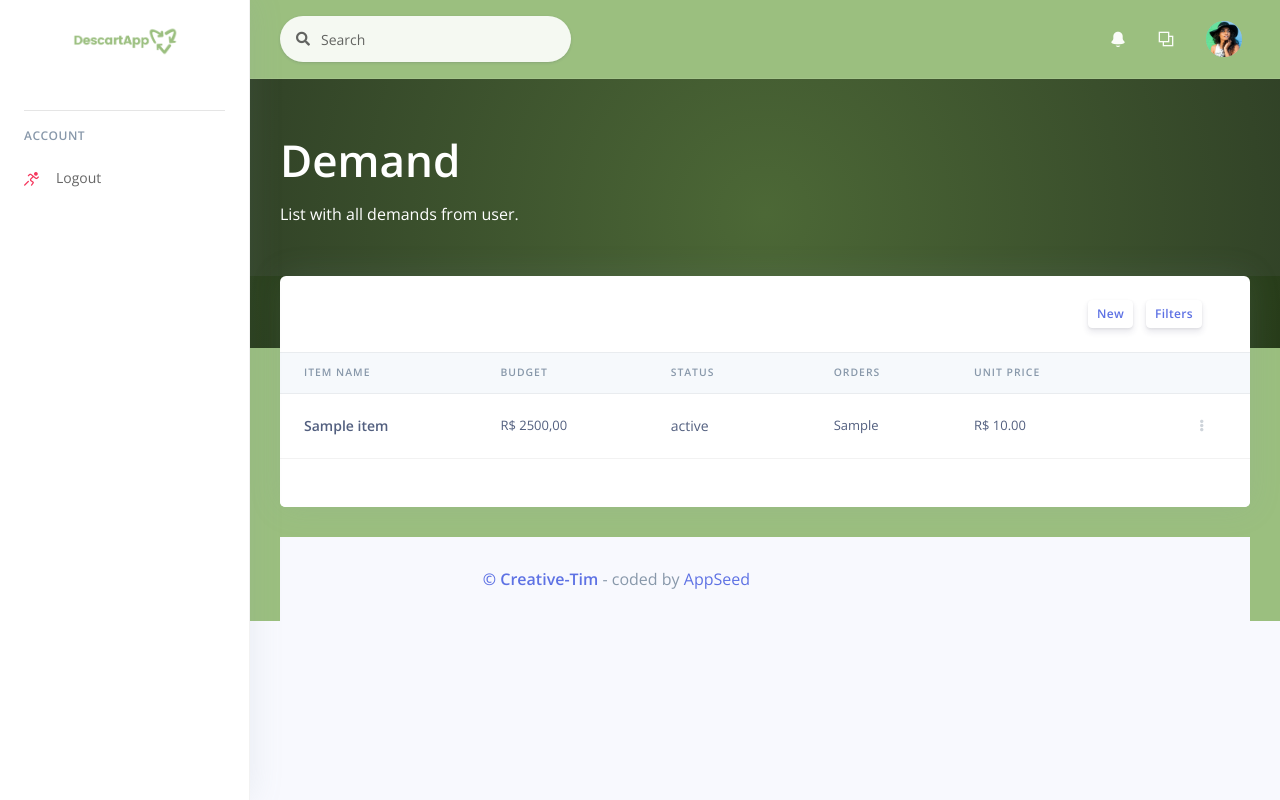
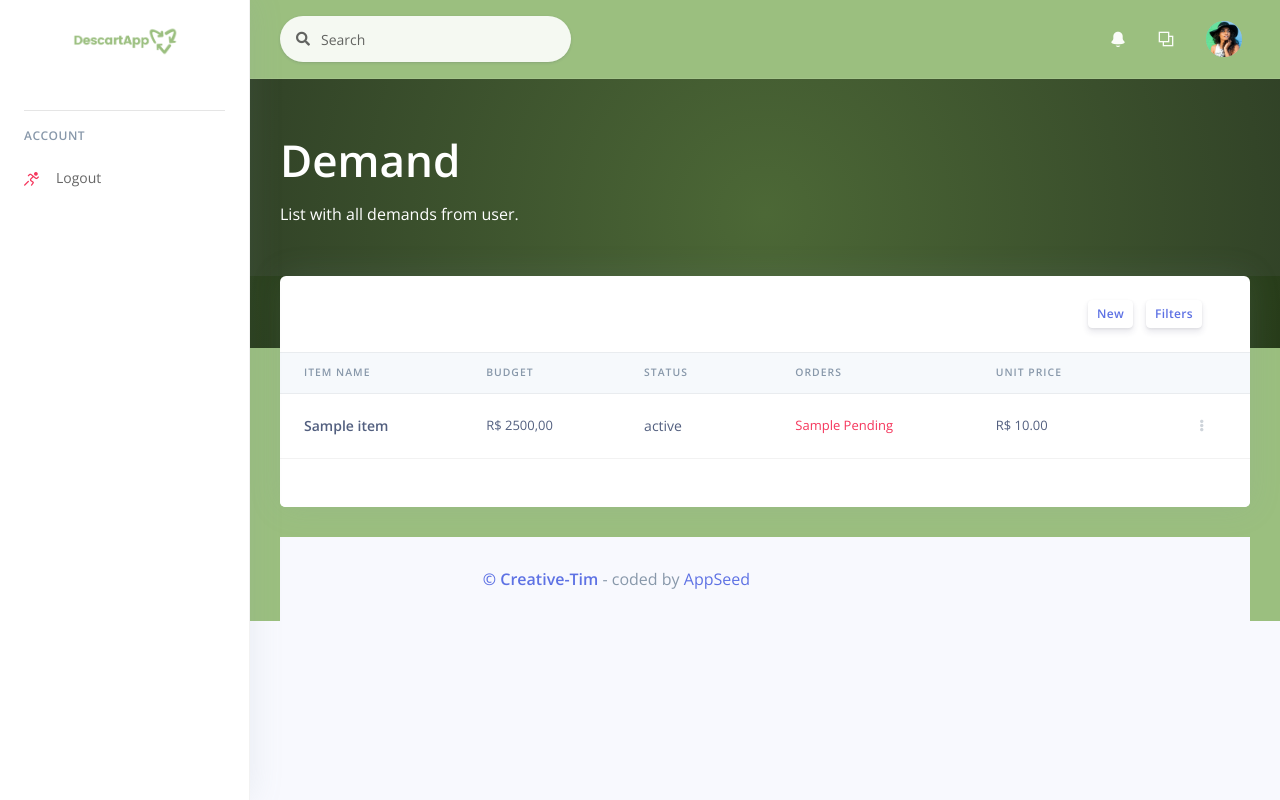
Before and after one commit to ThiagoSordi10/DescartApp, a Django app: template templates/demand/list.html in a window 1280 px wide. Run offline with Django 3.2, Linux system fonts and the light colour scheme; the template is opened without the code that fills it: most values are stand-ins (such as "Sample title", 1, 10 or a date in 2020); parts of the project's set-up code (start-up, migrations or seed data) failed here and were passed over; some libraries are stand-ins or nearby versions.

Commit message:
feat: link orders by demand

```diff
--- a/apps/collect/views.py
+++ b/apps/collect/views.py
@@ -178,5 +178,4 @@ class CollectOrdersListView(BaseDetailDemand, DetailView):
 
         context['orders_list'] = orders_page
         context['status'] = status
-        print(context['status'])
         return context
--- a/templates/demand/list.html
+++ b/templates/demand/list.html
@@ -80,7 +80,9 @@
                         <img alt="Image placeholder" src="/static/assets/img/theme/team-4.jpg">
                       </a>
                     </div> -->
-                    {% if demand.pending_orders == 0 %} Show {% else %} {{ demand.pending_orders }} {% endif %}
+                    {% if demand.pending_orders == 0 %} <a href="{% url 'demand_list_orders' demand.id %}">Show</a>
+                    {% else %} <a class="text-red" href="{% url 'demand_list_orders' demand.id %}">{{ demand.pending_orders }} Pending</a>
+                    {% endif %}
                   </td>
                   <td>
                     R$ {{ demand.unit_price|floatformat:2 }}
```
